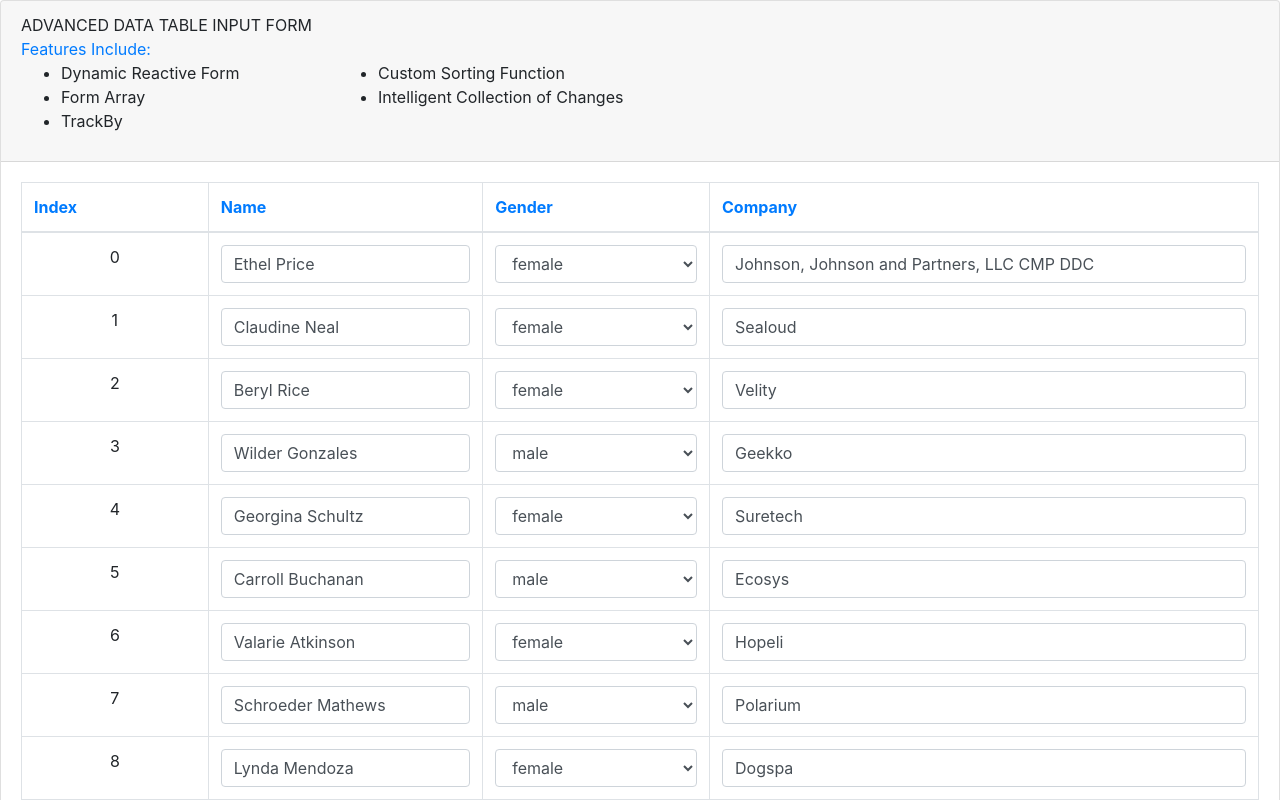
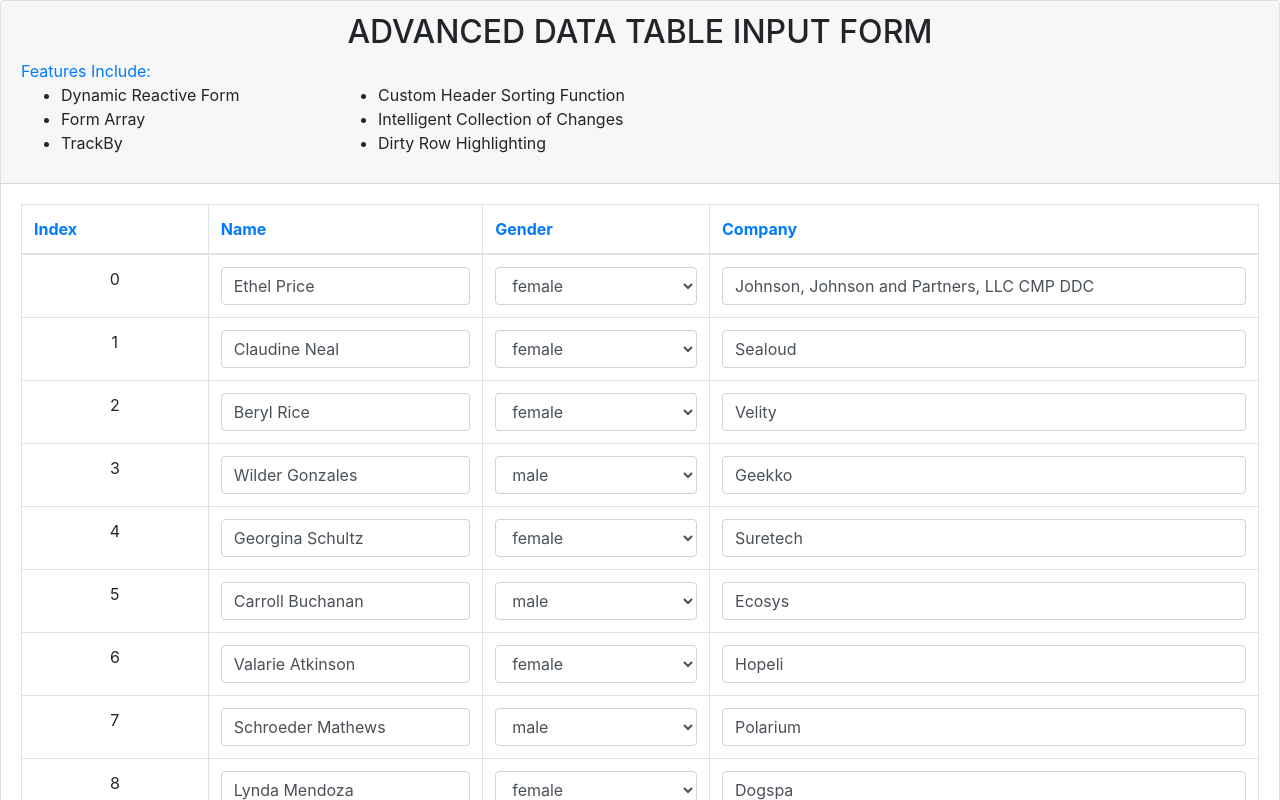
Before and after one commit to TheBoz/angular8-data-table-input-form, an Angular app: page / in a window 1280 px wide. Shown: the top 800 px of the page. Built offline with nearby package versions, Linux system fonts and the light colour scheme.

Commit message:
Added Dirty Row Highlighting Feature

```diff
--- a/src/app/app.component.html
+++ b/src/app/app.component.html
@@ -3,7 +3,8 @@
 
   <div class="card-header">
 
-    <span class="text-uppercase">ADVANCED DATA TABLE INPUT FORM</span>
+    <span class="text-center text-uppercase"><h2>ADVANCED DATA TABLE INPUT FORM</h2></span>
+
     <div>
       <span class="text-primary">Features Include:</span>
       <div class="row">
@@ -16,8 +17,9 @@
         </div>
         <div class="col-md-3">
           <ul>
-            <li>Custom Sorting Function</li>
+            <li>Custom Header Sorting Function</li>
             <li>Intelligent Collection of Changes</li>
+            <li>Dirty Row Highlighting</li>
           </ul>
         </div>
         <div class="col-md-3"></div>
@@ -68,7 +70,10 @@
 
         <tbody formArrayName="employees">
           <ng-container *ngFor="let employee of rows; let $index=index; trackBy: trackByFn" [formGroupName]="employee.Index">
-            <tr>
+            <tr [ngClass]="{
+              'clean' : !checkRowIsDirty(employee),
+              'dirty' : checkRowIsDirty(employee)
+            }">
               <td class="index">
                 <div>
                   {{ employee.Index }}
--- a/src/app/app.component.scss
+++ b/src/app/app.component.scss
@@ -30,3 +30,11 @@ td.gender {
 td.company {
   width: 200px;
 }
+
+.dirty {
+  background-color: lightsteelblue;
+}
+
+.clean {
+  background-color: transparent;
+}
--- a/src/app/app.component.ts
+++ b/src/app/app.component.ts
@@ -154,5 +154,16 @@ export class AppComponent implements OnInit {
   }
 
 
+  checkRowIsDirty(row: FormRow) {
+    let isDirty = false;
+
+    const formArray: FormArray = this.form.controls.employees as FormArray;
+    if (formArray.controls[row.Index].dirty) {
+      isDirty = true;
+    }
+
+    return isDirty;
+  }
+
 
 }
```
